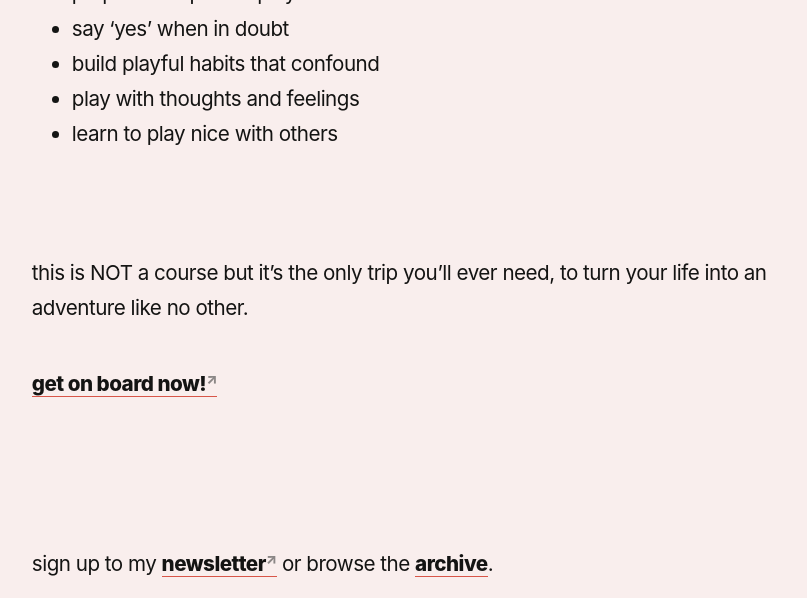
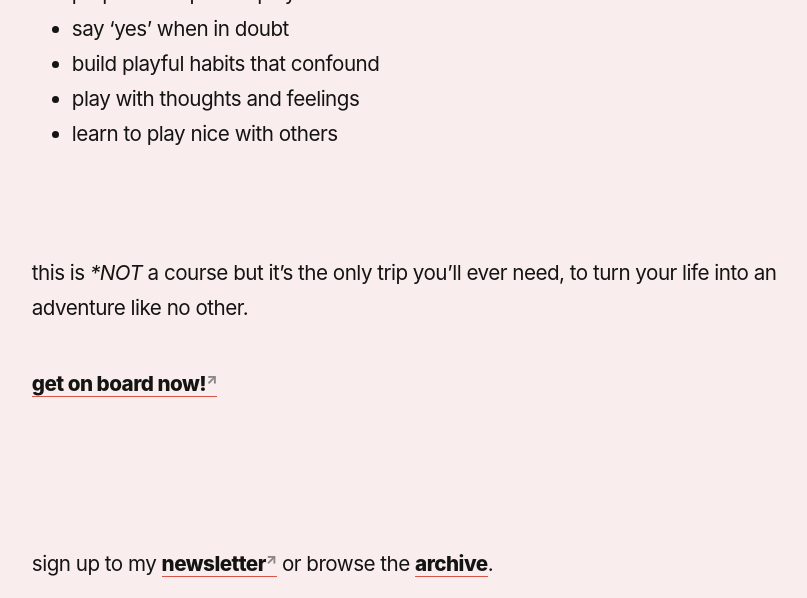
Before and after one commit to reddy2go/redgarden, a Jekyll site: the page built from _notes/playpen.md, in a window 1280 px wide and 900 px high, scrolled down 3385 px, cut to the strip 0-598 px from the top of the window. Shown: the whole strip, without its empty margins (45-852 px from the left). Built offline with Jekyll 4.4.1, drawn with Linux system fonts in a browser that asks for light colours; some web fonts are replaced; Markdown is read by kramdown in place of the engine named in the settings.

Commit message:
auto commit

```diff
--- a/_notes/playpen.md
+++ b/_notes/playpen.md
@@ -60,6 +60,6 @@
 - learn to play nice with others
 
 ---
-this is NOT a course but it's the only trip you'll ever need, to turn your life into an adventure like no other.
+this is **NOT* a course but it's the only trip you'll ever need, to turn your life into an adventure like no other.
 
 [get on board now!](https://reddy2go.com/playpals)
```
